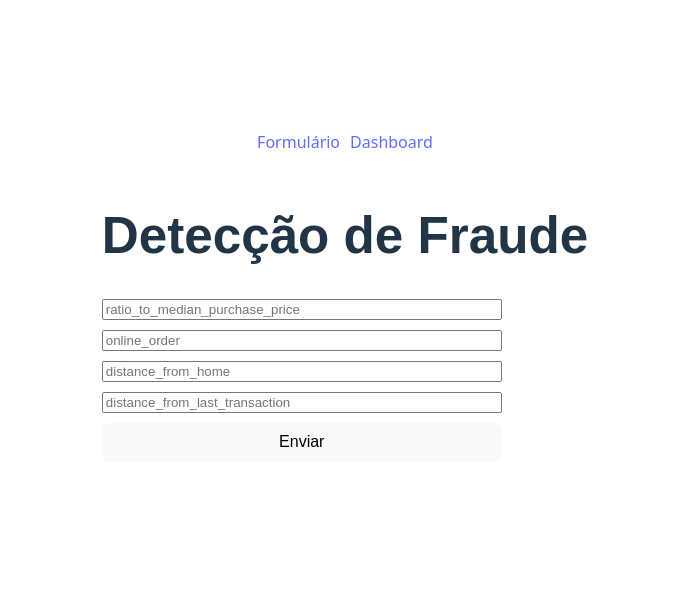
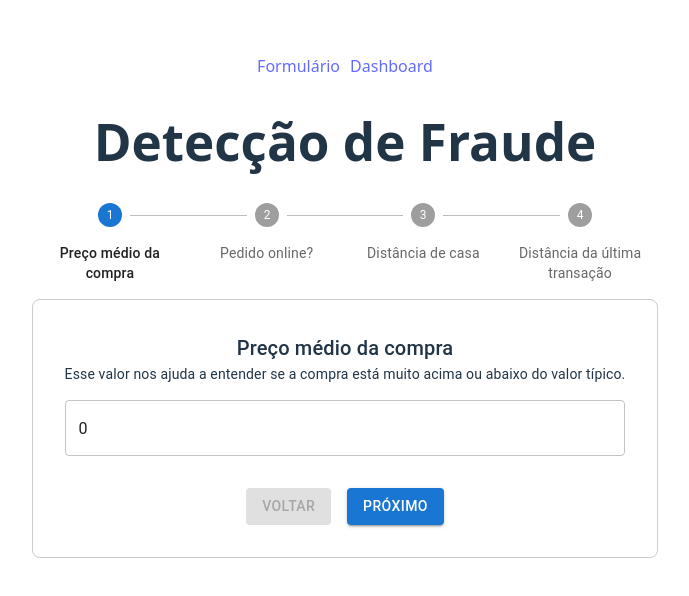
Before and after one commit to Wectornanime/decision-tree-card-transdata, a React (Vite) app in the folder client/: page / in a window 1280 px wide. Shown: the part 104-700 px from the top of the page, without its empty margins (295-984 px from the left). Built offline with nearby package versions, Linux system fonts and the light colour scheme.

Commit message:
update style of form page

```diff
--- a/client/package.json
+++ b/client/package.json
@@ -10,6 +10,10 @@
     "preview": "vite preview"
   },
   "dependencies": {
+    "@emotion/react": "^11.14.0",
+    "@emotion/styled": "^11.14.0",
+    "@mui/material": "^7.0.2",
+    "@mui/styled-engine": "^7.0.2",
     "axios": "^1.8.4",
     "chart.js": "^4.4.9",
     "react": "^19.0.0",
--- /dev/null
+++ b/client/src/assets/formSteps.ts
@@ -0,0 +1,33 @@
+export type FormStepsType = {
+  label: string;
+  name: string;
+  description: string;
+  type: 'number' | 'boolean';
+}
+
+export const FormSteps: FormStepsType[] = [
+  {
+    label: 'Preço médio da compra',
+    name: 'ratio_to_median_purchase_price',
+    description: 'Esse valor nos ajuda a entender se a compra está muito acima ou abaixo do valor típico.',
+    type: 'number',
+  },
+  {
+    label: 'Pedido online?',
+    name: 'online_order',
+    description: 'Sabemos que pedidos online podem ter diferentes padrões de fraude.',
+    type: 'boolean',
+  },
+  {
+    label: 'Distância de casa',
+    name: 'distance_from_home',
+    description: 'Compras feitas longe de casa podem levantar suspeitas.',
+    type: 'number',
+  },
+  {
+    label: 'Distância da última transação',
+    name: 'distance_from_last_transaction',
+    description: 'Ajuda a identificar comportamentos suspeitos como saltos grandes entre transações.',
+    type: 'number',
+  }
+];
--- a/client/src/pages/DashboardPage.tsx
+++ b/client/src/pages/DashboardPage.tsx
@@ -21,7 +21,6 @@ export default function DashboardPage() {
       const { data } = await api.get('/predict')
 
       setStats(data)
-      console.log(data)
     } catch (error) {
       console.log(error)
     }
--- a/client/src/pages/FormPage.tsx
+++ b/client/src/pages/FormPage.tsx
@@ -1,59 +1,102 @@
 import { useState } from 'react'
 import './FormPage.css'
 import { api } from '../services/api';
+import { Box, Button, FormControlLabel, Radio, RadioGroup, Step, StepLabel, Stepper, TextField, Typography } from '@mui/material';
+import { FormSteps } from '../assets/formSteps';
+import { predictRequestType } from '../types/predictType';
 
 function FormPage() {
-  const [form, setForm] = useState({
-    ratio_to_median_purchase_price: '',
-    online_order: '',
-    distance_from_home: '',
-    distance_from_last_transaction: ''
-  })
+  const [form, setForm] = useState<predictRequestType>({
+    ratio_to_median_purchase_price: 0,
+    online_order: 0,
+    distance_from_home: 0,
+    distance_from_last_transaction: 0
+  });
+
+  const [activeStep, setActiveStep] = useState(0)
 
   const [result, setResult] = useState<any>(null);
+
+  const handleNext = () => {
+    if (activeStep === FormSteps.length - 1) {
+      handleSubmit();
+    } else {
+      setActiveStep(prev => prev + 1);
+    }
+  };
+
+  const handleBack = () => {
+    if (activeStep !== 0) setActiveStep(prev => prev - 1);
+  };
 
   const handleChange = (e: React.ChangeEvent<HTMLInputElement>) => {
     setForm({ ...form, [e.target.name]: e.target.value });
   };
 
-  const handleSubmit = async (e: React.FormEvent) => {
-    e.preventDefault();
+  const handleBooleanChange = (e: React.ChangeEvent<HTMLInputElement>) => {
+    setForm({ ...form, [e.target.name]: parseInt(e.target.value) }); // 0 ou 1
+    console.log(form);
+  };
+
+  const handleSubmit = async () => {
     try {
-      const response = await api.post('/predict', {
-        ...form,
-        ratio_to_median_purchase_price: parseFloat(form.ratio_to_median_purchase_price),
-        online_order: parseInt(form.online_order),
-        distance_from_home: parseFloat(form.distance_from_home),
-        distance_from_last_transaction: parseFloat(form.distance_from_last_transaction)
-      });
+      const response = await api.post('/predict', form);
+
       setResult(response.data);
     } catch {
       setResult({ erro: 'Erro ao conectar com a API' });
     }
   };
 
+  const stepForm = FormSteps[activeStep]
+
   return (
-    <div className='container'>
+    <Box sx={{ width: '100%' }}>
       <h1>Detecção de Fraude</h1>
-      <form onSubmit={handleSubmit}>
-        {Object.entries(form).map(([key, value]) => (
-          <input
-            key={key}
-            name={key}
-            value={value}
+
+      <Stepper alternativeLabel activeStep={activeStep}>
+        {FormSteps.map((step) => (
+          <Step key={step.name}>
+            <StepLabel>{step.label}</StepLabel>
+          </Step>
+        ))}
+      </Stepper>
+
+      <Box sx={{ p: 4, border: '1px solid #ccc', borderRadius: 2, mt: 2 }}>
+        <Typography variant="h6">{stepForm.label}</Typography>
+        <Typography variant="body2" sx={{ mb: 2 }}>{stepForm.description}</Typography>
+
+        {stepForm.type === 'boolean' ? (
+          <RadioGroup
+            name={stepForm.name}
+            value={form[stepForm.name]}
+            onChange={handleBooleanChange}
+            row
+          >
+            <FormControlLabel value="1" control={<Radio />} label="Sim" />
+            <FormControlLabel value="0" control={<Radio />} label="Não" />
+          </RadioGroup>
+        ) : (
+          <TextField
+            fullWidth
+            name={stepForm.name}
+            value={form[stepForm.name]}
             onChange={handleChange}
-            placeholder={key}
-          />
-        ))}
-        <button type="submit">Enviar</button>
-      </form>
-      {result && (
-        <div className='resultContainer'>
-          <h2>Resultado:</h2>
-          <pre>{result.prediction.value == '0' ? 'Não fraude' : 'fraude'}</pre>
-        </div>
-      )}
-    </div>
+            type="number"
+            aria-valuemin={0}
+          >
+          </TextField>
+        )}
+
+        <Box sx={{ display: 'flex', justifyContent: 'center', mt: 4, gap: 2 }}>
+          <Button variant="contained" onClick={handleBack} disabled={activeStep === 0}>Voltar</Button>
+
+          <Button variant="contained" onClick={handleNext}>
+            {activeStep === FormSteps.length - 1 ? 'Enviar' : 'Próximo'}
+          </Button>
+        </Box>
+      </Box>
+    </Box>
   )
 }
 
--- a/client/src/services/api.ts
+++ b/client/src/services/api.ts
@@ -1,6 +1,5 @@
 import axios from 'axios';
 
 export const api = axios.create({
-  baseURL: 'http://localhost:8000',
-  timeout: 700
+  baseURL: 'http://localhost:8000'
 })
```
Also changed, not shown: client/src/types/predictType.ts (+8 -1 lines), 1 other file (tests, documents, lock files or other folders).
